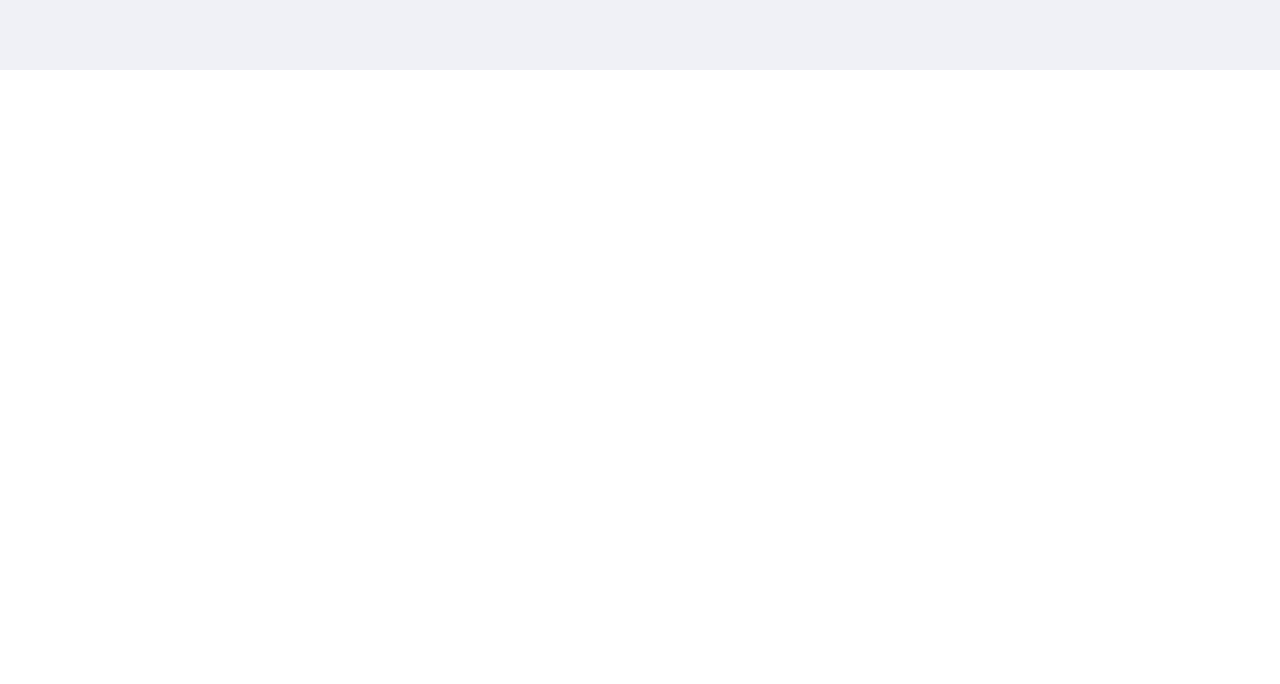
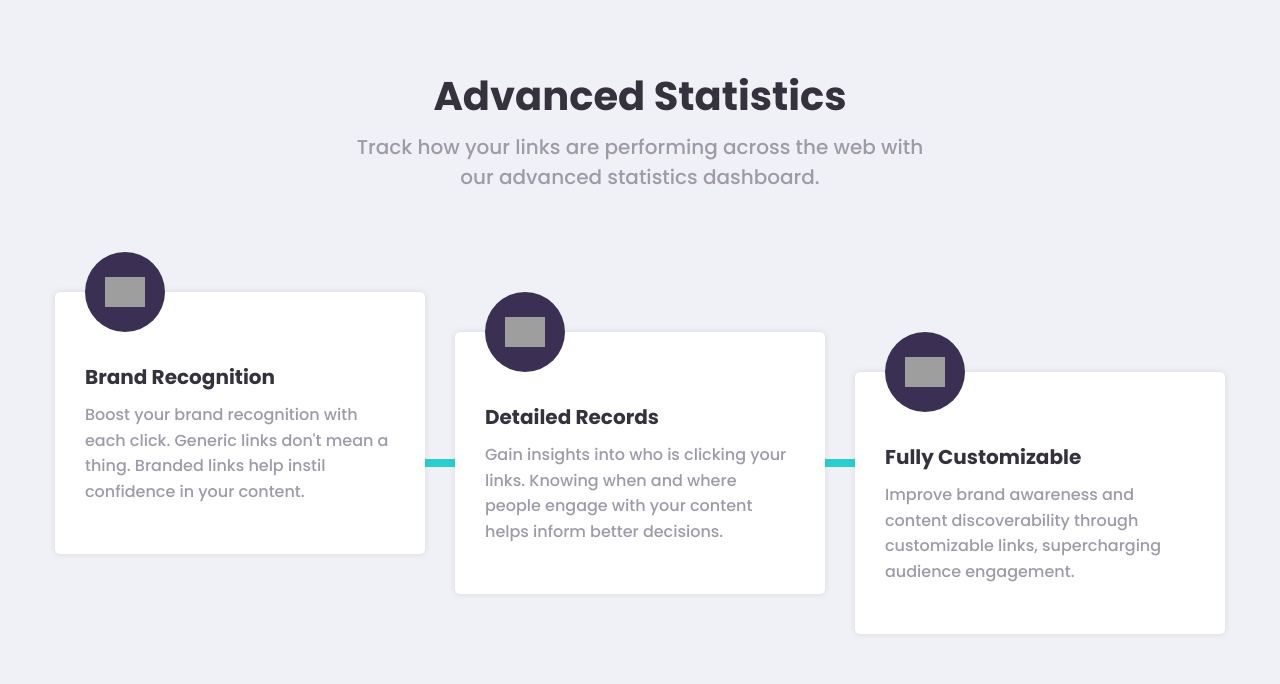
Before and after one commit to designer-carlyn/url-shortening-link, a Gatsby site: page / in a window 1280 px wide. Shown: the part 1068-1752 px from the top of the page. Before the commit the page ends 1138 px from the top, so only its background shows below. Built offline with nearby package versions, Linux system fonts and the light colour scheme; Gatsby itself is replaced by a stand-in of ours; grey boxes are pictures that could not be loaded.

Commit message:
features section

```diff
--- /dev/null
+++ b/src/components/features.js
@@ -0,0 +1,62 @@
+import React from "react";
+
+const Features = () => {
+  return (
+    <section className="features">
+      <div className="container">
+        <div className="features__header">
+          <h3>Advanced Statistics</h3>
+          <p>
+            Track how your links are performing across the web with our advanced
+            statistics dashboard.
+          </p>
+        </div>
+        <div className="features__list">
+          <div className="features-item brand-recognition">
+            <div className="item-icon">
+              <img
+                src="https://ik.imagekit.io/csdesigner/url_shortening_link/icon-brand-recognition_AqzXXRmUgi.svg?ik-sdk-version=javascript-1.4.3&updatedAt=1677662849095"
+                alt="Brand Recognition"
+              ></img>
+            </div>
+            <h4>Brand Recognition</h4>
+            <p>
+              Boost your brand recognition with each click. Generic links don't
+              mean a thing. Branded links help instil confidence in your
+              content.
+            </p>
+          </div>
+          <div className="features-item detailed-records">
+            <div className="item-icon">
+              <img
+                src="https://ik.imagekit.io/csdesigner/url_shortening_link/icon-detailed-records_7y-JfHAwNb.svg?ik-sdk-version=javascript-1.4.3&updatedAt=1677662848960"
+                alt="Detailed Records"
+              ></img>
+            </div>
+            <h4>Detailed Records</h4>
+            <p>
+              Gain insights into who is clicking your links. Knowing when and
+              where people engage with your content helps inform better
+              decisions.
+            </p>
+          </div>
+          <div className="features-item fully-customizable">
+            <div className="item-icon">
+              <img
+                src="https://ik.imagekit.io/csdesigner/url_shortening_link/icon-fully-customizable_qHhUVYq3M.svg?ik-sdk-version=javascript-1.4.3&updatedAt=1677662851369"
+                alt="Fully Customizable"
+              ></img>
+            </div>
+            <h4>Fully Customizable</h4>
+            <p>
+              Improve brand awareness and content discoverability through
+              customizable links, supercharging audience engagement.
+            </p>
+          </div>
+        </div>
+      </div>
+    </section>
+  );
+};
+
+export default Features;
--- a/src/components/shorten.js
+++ b/src/components/shorten.js
@@ -21,6 +21,7 @@ const Shorten = () => {
     event.preventDefault();
     getShortLink();
     setCounter((count) => count + 1);
+    document.getElementById("input-link-id").value = "";
   }
 
   const copyLink = (value, id) => {
@@ -82,6 +83,7 @@ const Shorten = () => {
                   type="text"
                   className="input-link"
                   placeholder="Shorten a link here..."
+                  id="input-link-id"
                 />
                 {/* <small className="link-validation">Please add a link</small> */}
               </div>
--- a/src/pages/index.js
+++ b/src/pages/index.js
@@ -5,6 +5,7 @@ import React from "react";
 import Header from "../components/header";
 import HeroBanner from "../components/hero-banner";
 import Shorten from "../components/shorten";
+import Features from "../components/features";
 
 /* Import Style */
 import "@fontsource/poppins/500.css";
@@ -19,6 +20,7 @@ const IndexPage = () => {
       <Header />
       <HeroBanner />
       <Shorten />
+      <Features />
     </main>
   );
 };
--- a/src/scss/pages/home.scss
+++ b/src/scss/pages/home.scss
@@ -57,6 +57,7 @@
       display: flex;
       align-items: center;
       grid-gap: 10px;
+      box-shadow: 0px 0px 7px 0px rgba(0,0,0,0.1);
 
       .input-group {
         position: relative;
@@ -94,12 +95,13 @@
         background-color: #ffffff;
         border: 1px solid rgba(0,0,0,0.1);
         border-radius: 5px;
-        margin-top: 10px;
+        margin-top: 15px;
         display: flex;
         align-items: center;
         flex-wrap: wrap;
         grid-gap: 25px;
         font-size: 18px;
+        box-shadow: 0px 0px 5px 0px rgba(0,0,0,0.05);
 
         .item-original-link {
           color: var(--v-dark-blue);
@@ -116,3 +118,89 @@
     }
   }
 }
+
+.features {
+  padding-bottom: 100px;
+  background: #f0f1f6;
+
+  &__header {
+    text-align: center;
+
+    h3 {
+      color: var(--v-dark-blue);
+      font-size: 40px;
+      line-height: 1.3;
+      margin-bottom: 10px;
+    }
+
+    p {
+      color: var(--grayish-violet);
+      font-size: 20px;
+      max-width: 600px;
+      margin: auto;
+    }
+  }
+
+  &__list {
+    display: grid;
+    grid-gap: 30px;
+    grid-template-columns: repeat(auto-fill, minmax(300px, 1fr));
+    margin-top: 100px;
+    position: relative;
+
+    .features-item {
+      border-radius: 5px;
+      background: #ffffff;
+      box-shadow: 0px 0px 7px 0px rgba(0,0,0,0.1);
+      padding: 70px 30px 50px;
+      position: relative;
+      height: max-content;
+
+      .item-icon {
+        width: 80px;
+        height: 80px;
+        background-color: var(--dark-violet);
+        border-radius: 50px;
+        display: flex;
+        align-items: center;
+        justify-content: center;
+        position: absolute;
+        top: -40px;
+
+        img {
+          width: 40px;
+        }
+      }
+
+      h4 {
+        color: var(--v-dark-blue);
+        font-size: 20px;
+      }
+
+      p {
+        font-size: 16px;
+        color: var(--grayish-violet);
+        margin-top: 10px;
+        line-height: 1.6;
+      }
+
+      &.detailed-records {
+        margin-top: 40px;
+      }
+
+      &.fully-customizable {
+        margin-top: 80px;
+      }
+    }
+
+    &:before {
+      content: '';
+      width: 100%;
+      position: absolute;
+      height: 8px;
+      background-color: var(--c-cyan);
+      top: 50%;
+      transform: translateY(-50%);
+    }
+  }
+}
```
